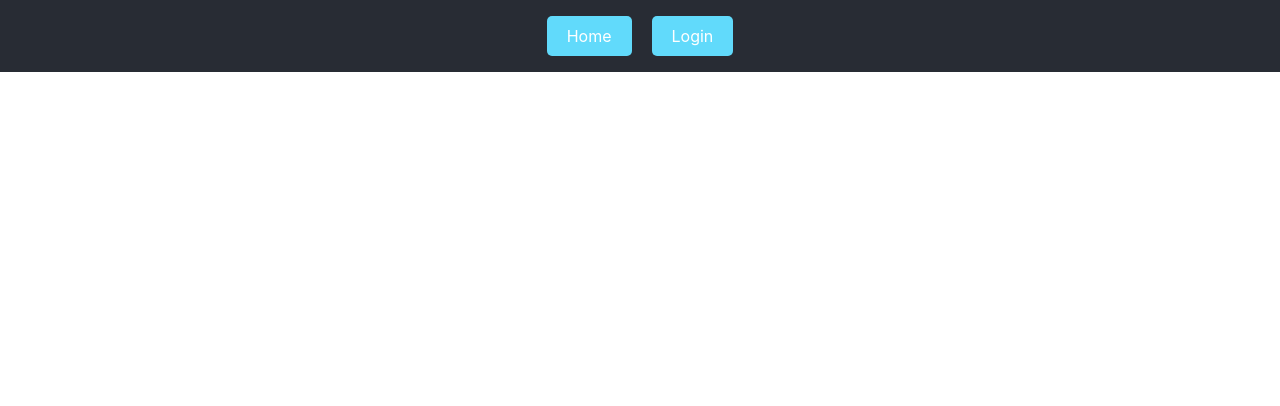
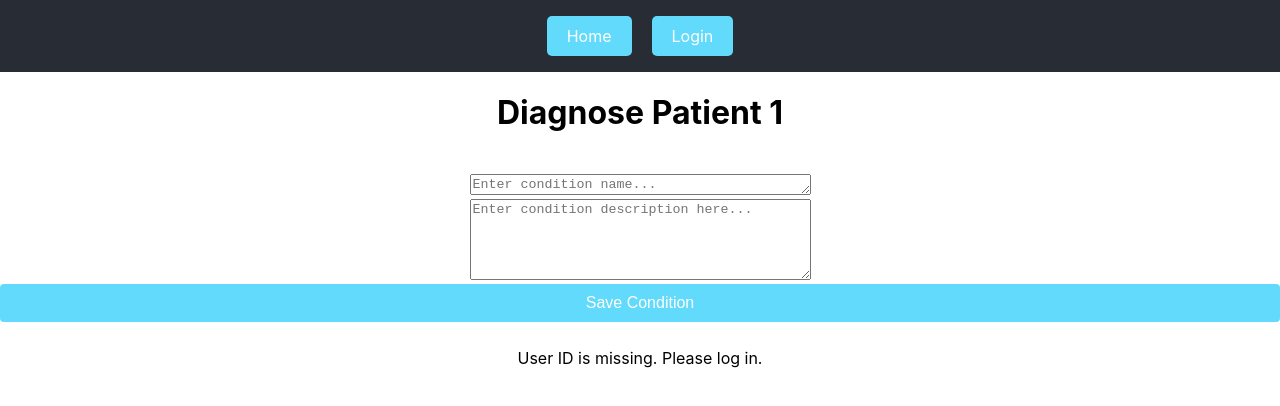
Before and after one commit to tobbe00/labb2frontend, a React (Create React App) app: page /patients/1/diagnosePage in a window 1280 px wide. Before the commit this address had no page. Shown: the top 406 px of the page. Built offline with nearby package versions, Linux system fonts and the light colour scheme.

Commit message:
nu kan man göra diagnoser

```diff
--- a/src/App.js
+++ b/src/App.js
@@ -10,6 +10,7 @@ import ViewEmployees from "./viewEmployees";
 import SendMessagePage from "./SendMessagePage";
 import ChatRoom from "./chatRoom";
 import MakeNotePage from "./makeNotePage";
+import DiagnosePage from "./diagnosePage";
 //import PatientAppointments from './PatientAppointments';
 //import PatientConditions from './PatientConditions';
 
@@ -75,6 +76,7 @@ function App() {
                     <Route path="/send-message/:employeeId" element={<SendMessagePage />} /> {/* The dynamic route */}
                     <Route path="/chatRoom/:conversationId" element={<ChatRoom/>}/>
                     <Route path="/patients/:patientId/makeNotePage" element={<MakeNotePage />} /> {/* New route for MakeNotePage */}
+                    <Route path="/patients/:patientId/diagnosePage" element={<DiagnosePage />} />
                     <Route path="/" element={<h1>Welcome to the Patient Journal System</h1>} />
                 </Routes>
             </div>
--- /dev/null
+++ b/src/diagnosePage.js
@@ -0,0 +1,104 @@
+import React, { useState, useEffect } from 'react';
+import { useParams } from 'react-router-dom';
+
+function DiagnosePage() {
+    // Get the dynamic patient ID from the URL
+    const { patientId } = useParams();
+
+    // State to handle condition details, status, and userId (doctor or authorized user)
+    const [conditionName, setConditionName] = useState('');
+    const [conditionDescription, setConditionDescription] = useState('');
+    const [status, setStatus] = useState('');
+    const [userId, setUserId] = useState(null);
+
+    // Retrieve userId from sessionStorage when component loads
+    useEffect(() => {
+        const storedUserId = sessionStorage.getItem("userId");
+        if (storedUserId) {
+            setUserId(parseInt(storedUserId, 10));  // Convert to integer
+        } else {
+            setStatus('User ID is missing. Please log in.');
+        }
+    }, []);
+
+    // Handle input changes
+    const handleConditionNameChange = (event) => {
+        setConditionName(event.target.value);
+    };
+
+    const handleConditionDescriptionChange = (event) => {
+        setConditionDescription(event.target.value);
+    };
+
+    // Handle form submission
+    const handleSubmit = async (event) => {
+        event.preventDefault();
+
+        // Ensure patientId and userId are valid numbers
+        const patientIdNum = parseInt(patientId, 10);
+        if (isNaN(patientIdNum) || isNaN(userId)) {
+            setStatus('Invalid Patient ID or User ID');
+            return;
+        }
+
+        // Construct the request body
+        const requestBody = {
+            patientId: patientIdNum,
+            conditionName,
+            conditionDescription,
+            doctorId: userId,
+        };
+
+        // Make the POST request to save the condition
+        try {
+            const response = await fetch('http://localhost:8080/api/patients/makeDiagnosis', {
+                method: 'POST',
+                headers: {
+                    'Content-Type': 'application/json',
+                },
+                body: JSON.stringify(requestBody),
+            });
+
+            if (response.ok) {
+                setStatus('Condition saved successfully!');
+                setConditionName('');  // Clear the input fields after submission
+                setConditionDescription('');
+            } else {
+                setStatus('Failed to save condition. Please try again.');
+            }
+        } catch (error) {
+            setStatus('Error: Could not save condition. Please check your connection.');
+        }
+    };
+
+    return (
+        <div>
+            <h1>Diagnose Patient {patientId}</h1>
+            <form onSubmit={handleSubmit}>
+                <br />
+                <textarea
+                    type="text"
+                    value={conditionName}
+                    onChange={handleConditionNameChange}
+                    placeholder="Enter condition name..."
+                    rows="1"
+                    cols="40"
+                />
+                <br />
+                <textarea
+                    value={conditionDescription}
+                    onChange={handleConditionDescriptionChange}
+                    placeholder="Enter condition description here..."
+                    rows="5"
+                    cols="40"
+                />
+                <br />
+                <button type="submit">Save Condition</button>
+            </form>
+
+            {status && <p>{status}</p>}  {/* Display feedback message */}
+        </div>
+    );
+}
+
+export default DiagnosePage;
--- a/src/viewPatients.js
+++ b/src/viewPatients.js
@@ -49,7 +49,7 @@ function ViewPatients() {
                                 <Link to={`/patients/${patient.patientId}/conditions`}>
                                     <button>View Conditions</button>
                                 </Link>
-                                <Link to={`/patients/${patient.userId}/diagnose`}>
+                                <Link to={`/patients/${patient.userId}/diagnosePage`}>
                                     <button>Diagnose</button>
                                 </Link>
                                 <Link to={`/patients/${patient.userId}/makeNotePage`}>
```
